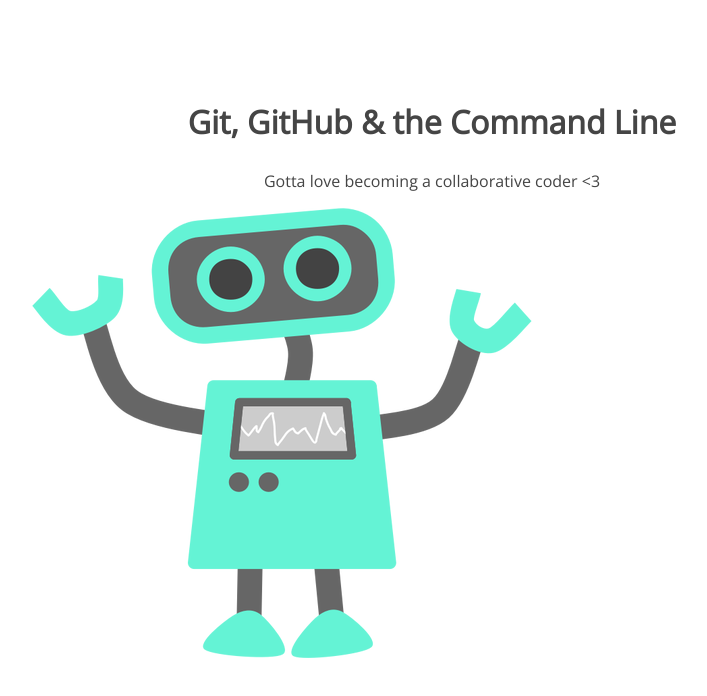
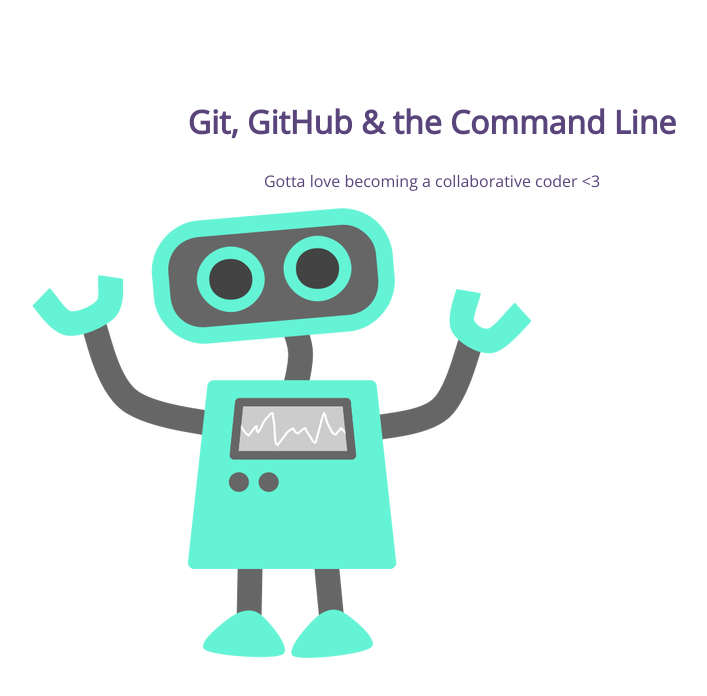
Before and after one commit to yetanothersarah/105-project, a plain HTML site: page index.html in a window 1280 px wide. Shown: the whole page, without its empty margins (208-915 px from the left). Drawn offline with nearby package versions, Linux system fonts and the light colour scheme.

Commit message:
header color

```diff
--- a/css/style.css
+++ b/css/style.css
@@ -5,7 +5,7 @@
 section h1,
 section p {
 	text-align: center;
-	color: #454545;
+	color: #59457b;
 }
 section h1 {
 	font: 32px 'Open Sans';
```
